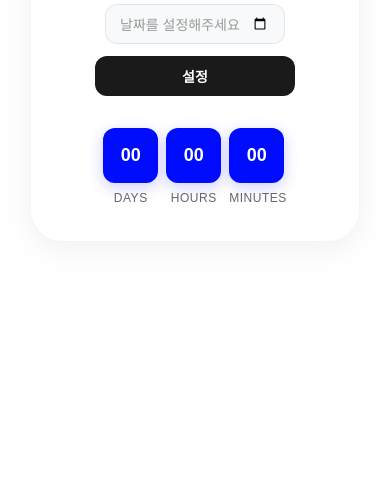
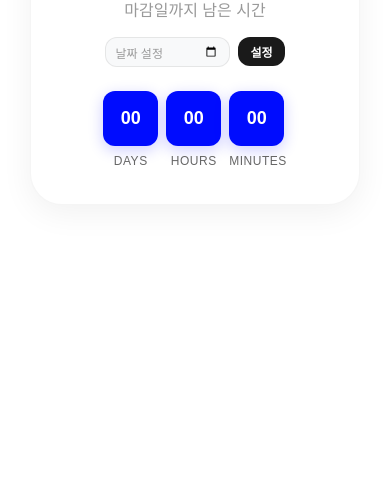
Before and after one commit to todoto1/dday-countdown, a plain HTML site: page index.html in a window 390 px wide. Shown: the part 352-844 px from the top of the page. Drawn offline with Linux system fonts and the light colour scheme.

Commit message:
Update index.html

```diff
--- a/index.html
+++ b/index.html
@@ -3,7 +3,7 @@
 <head>
 <meta charset="UTF-8">
 <meta name="viewport" content="width=device-width, initial-scale=1.0">
-<title>투두투 D-Day Countdown</title>
+<title>D-Day Flip Countdown</title>
 <style>
   * { box-sizing: border-box; }
 
@@ -30,7 +30,7 @@
 
   .header {
     text-align: center;
-    margin-bottom: 32px;
+    margin-bottom: 20px;
   }
 
   .title {
@@ -45,7 +45,7 @@
     font-size: 1rem;
     color: #999;
     font-weight: 400;
-    margin-bottom: 20px;
+    margin-bottom: 16px;
   }
 
   .date-input-section {
@@ -54,7 +54,7 @@
     align-items: center;
     gap: 8px;
     margin-bottom: 24px;
-    flex-wrap: wrap;
+    flex-wrap: nowrap;
   }
 
   .date-input-wrapper {
@@ -64,8 +64,8 @@
 
   input[type="date"] {
     font-family: inherit;
-    padding: 10px 15px;
-    font-size: 14px;
+    padding: 8px 12px;
+    font-size: 13px;
     border-radius: 12px;
     background: #f8f9fa;
     border: 1px solid rgba(0,0,0,0.08);
@@ -73,7 +73,8 @@
     transition: all 0.2s ease;
     cursor: pointer;
     color: transparent;
-    min-width: 180px;
+    min-width: 140px;
+    flex-shrink: 0;
   }
 
   input[type="date"]:focus {
@@ -90,11 +91,11 @@
   .date-placeholder {
     position: absolute;
     top: 50%;
-    left: 15px;
+    left: 12px;
     transform: translateY(-50%);
     color: #999;
     pointer-events: none;
-    font-size: 14px;
+    font-size: 13px;
     font-weight: 500;
     transition: opacity 0.2s ease;
   }
@@ -114,11 +115,13 @@
     color: white;
     border: none;
     cursor: pointer;
-    padding: 10px 20px;
-    font-size: 14px;
+    padding: 8px 16px;
+    font-size: 13px;
     border-radius: 12px;
     font-weight: 600;
     transition: all 0.2s ease;
+    flex-shrink: 0;
+    white-space: nowrap;
   }
 
   button:hover {
@@ -189,14 +192,20 @@
       gap: 8px;
     }
 
-    .date-input-section {
-      flex-direction: column;
-      gap: 12px;
+    input[type="date"] {
+      min-width: 120px;
+      font-size: 12px;
+      padding: 6px 10px;
     }
 
-    input[type="date"], button {
-      width: 100%;
-      max-width: 200px;
+    .date-placeholder {
+      font-size: 12px;
+      left: 10px;
+    }
+
+    button {
+      font-size: 12px;
+      padding: 6px 12px;
     }
   }
 
@@ -222,7 +231,7 @@
       <div class="date-input-section">
         <div class="date-input-wrapper">
           <input type="date" id="targetDate">
-          <div class="date-placeholder" id="datePlaceholder">날짜를 설정해주세요</div>
+          <div class="date-placeholder" id="datePlaceholder">날짜 설정</div>
         </div>
         <button id="setDate">설정</button>
       </div>
```
